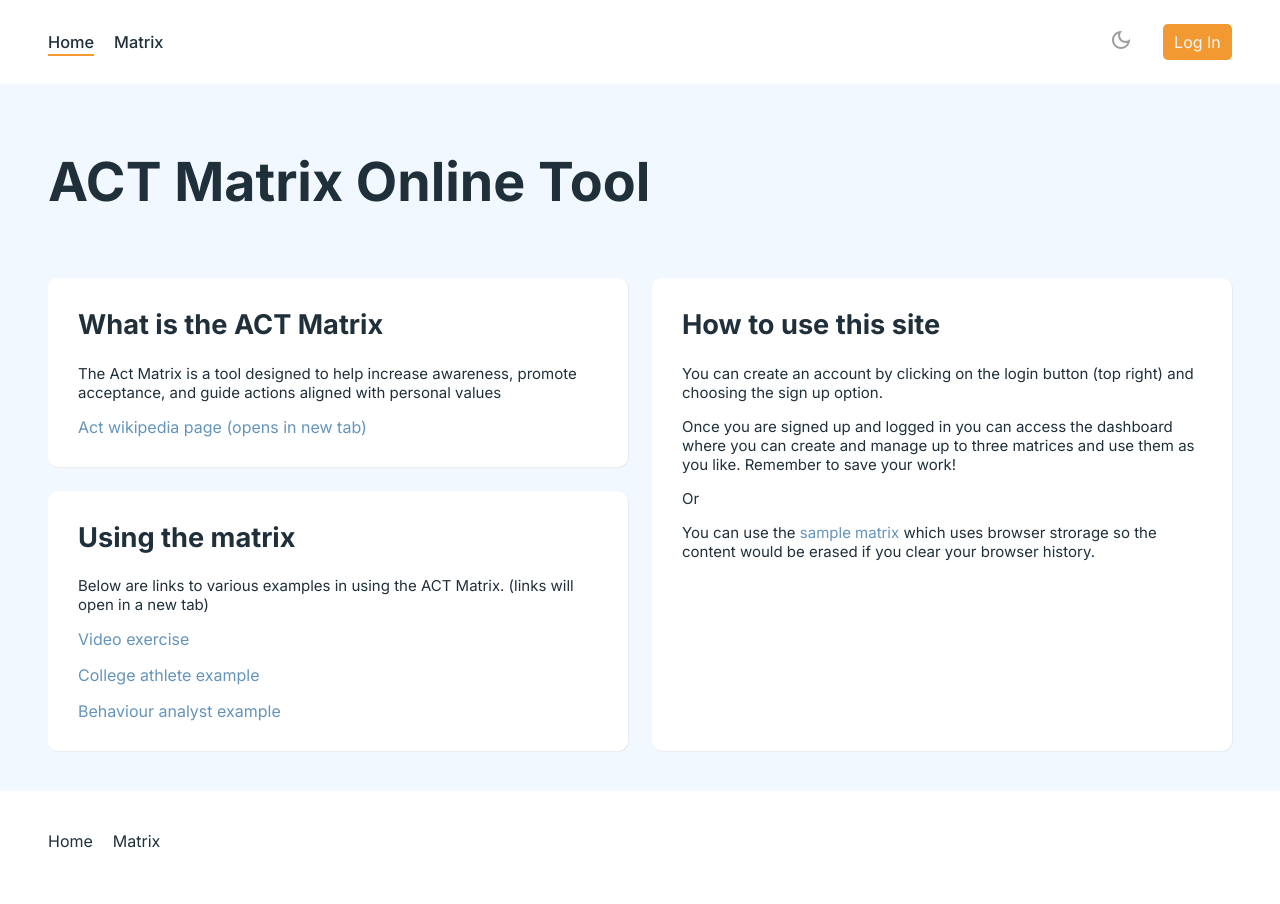
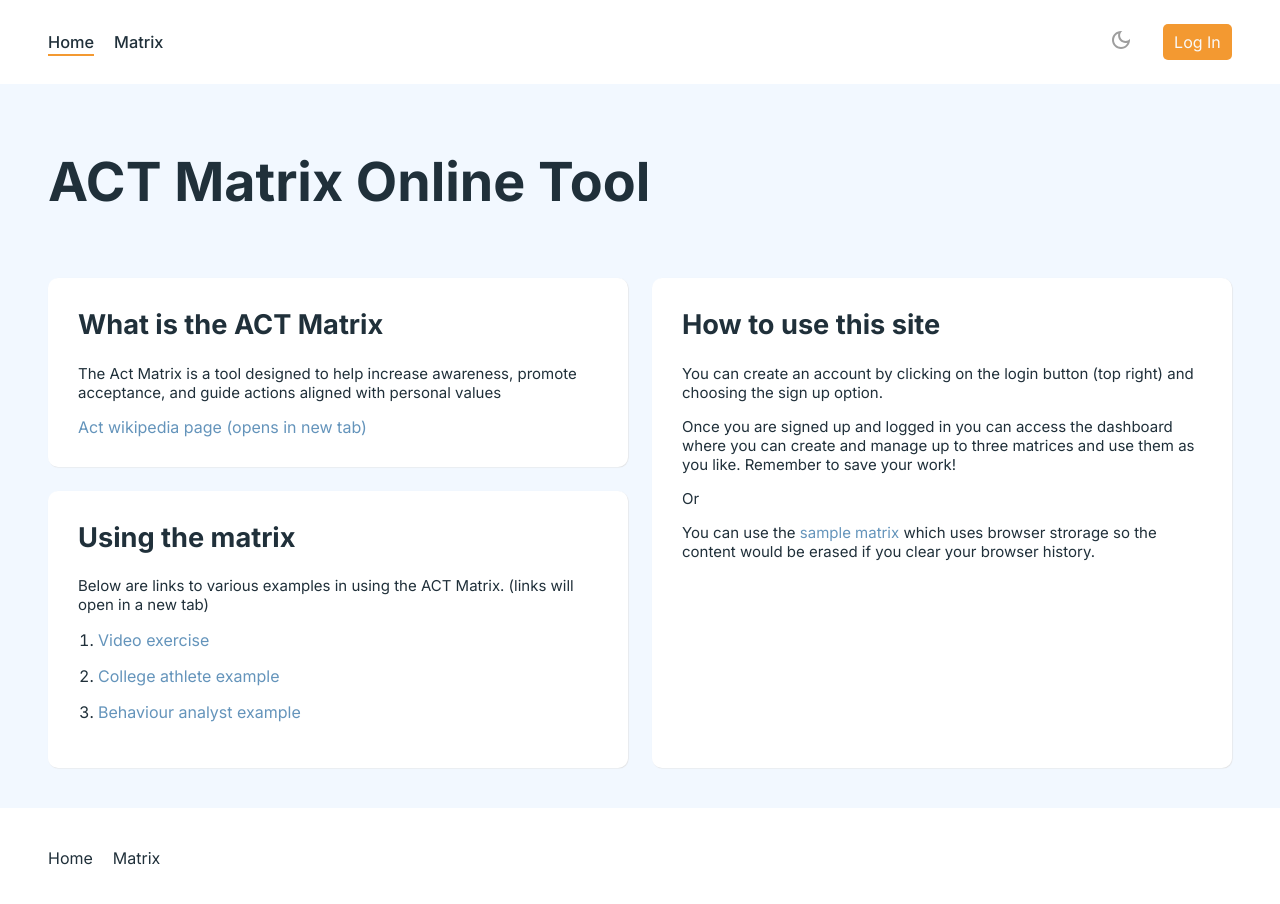
Before and after one commit to MauritzLM/act-matrix, a React (Vite) app: page / in a window 1280 px wide. Shown: the top 904 px of the page. Built offline with nearby package versions, Linux system fonts and the light colour scheme; no server answers; what @tiptap/extension-color would draw is missing.

Commit message:
changed example links to be a ol

```diff
--- a/src/App.scss
+++ b/src/App.scss
@@ -38,6 +38,7 @@
             display: flex;
             flex-direction: column;
             gap: 1em;
+            padding-left: 20px;
         }
 
 
--- a/src/components/description.jsx
+++ b/src/components/description.jsx
@@ -25,11 +25,17 @@ export default function Description() {
 
                     <p>Below are links to various examples in using the ACT Matrix. (links will open in a new tab)</p>
 
-                    <div className="links">
-                        <Link to='https://www.youtube.com/watch?v=cCCSpOtDPV0' target="_blank">Video exercise</Link>
-                        <Link to='https://www.du.edu/sport-sense/news/unleashing-power-act-matrix-helpful-tool-coaches-nurture-athletes-mindset-build-psychological-flexibility-and-increase-resilience' target="_blank">College athlete example</Link>
-                        <Link to='https://masteraba.com/how-to-use-the-act-matrix-to-reach-your-goals/' target="_blank">Behaviour analyst example</Link>
-                    </div>
+                    <ol className="links">
+                        <li>
+                            <Link to='https://www.youtube.com/watch?v=cCCSpOtDPV0' target="_blank">Video exercise</Link>
+                        </li>
+                        <li>
+                            <Link to='https://www.du.edu/sport-sense/news/unleashing-power-act-matrix-helpful-tool-coaches-nurture-athletes-mindset-build-psychological-flexibility-and-increase-resilience' target="_blank">College athlete example</Link>
+                        </li>
+                        <li>
+                            <Link to='https://masteraba.com/how-to-use-the-act-matrix-to-reach-your-goals/' target="_blank">Behaviour analyst example</Link>
+                        </li>
+                    </ol>
                 </section>
             </div>
 
```
